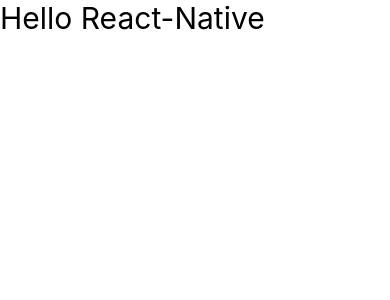
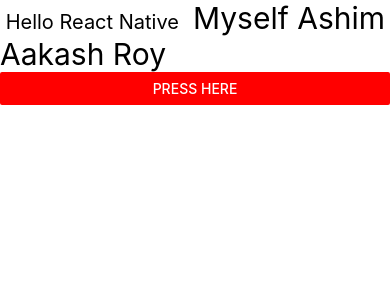
Before and after one commit to ashimaakash03/react-native-series, a React Native app: screen / in a window 390 px wide. Shown: the top 300 px of the page. Built offline with nearby package versions, Linux system fonts and the light colour scheme.

Commit message:
modified text, view and added button

```diff
--- a/App.tsx
+++ b/App.tsx
@@ -1,10 +1,14 @@
-import {Text, View} from 'react-native';
+import React from 'react';
+import {Text, View, Button} from 'react-native';
 
-const App = () => {
+const App = (): React.JSX.Element => {
   return (
-    <View>
-      <Text style={{fontSize: 30}}>Hello React-Native</Text>
-    </View>
+
+      <View>
+        <Text style={{fontSize: 20}}> Hello React Native <Text style={{fontSize: 30}}> Myself Ashim Aakash Roy </Text></Text>
+        <Button title='Press Here' color="red"/>
+      </View>
+
   );
 };
 
```
